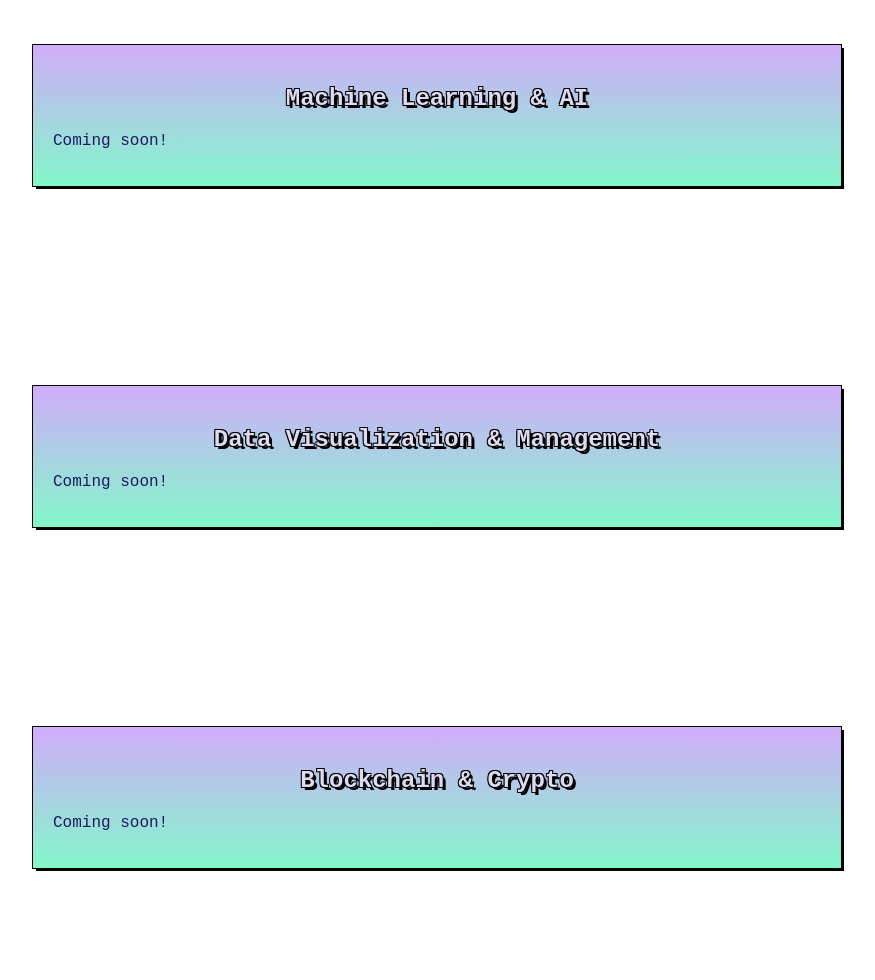
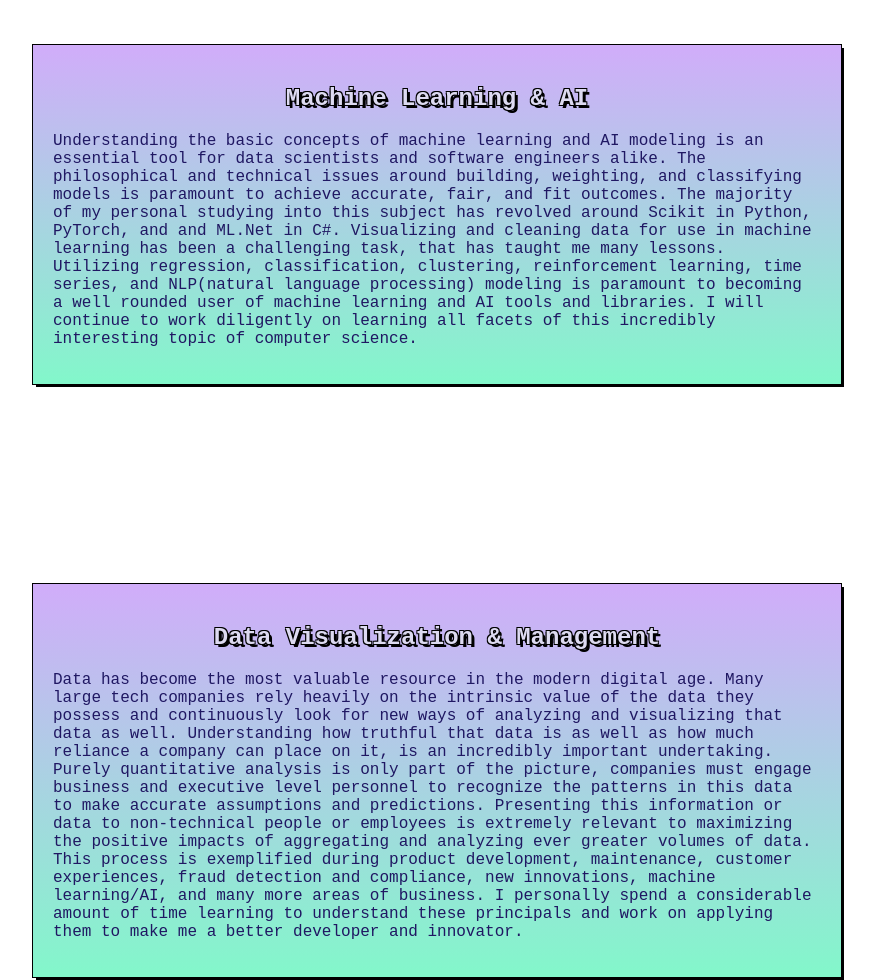
Before and after one commit to Alphabetsoup16/RetroStyleCV, a website built with Vite: page index.html in a window 1280 px wide. Shown: the part 1260-2240 px from the top of the page, without its empty margins (211-1086 px from the left). Built offline with nearby package versions, Linux system fonts and the light colour scheme; animation ran at ten frames a second.

Commit message:
added text

```diff
--- a/index.html
+++ b/index.html
@@ -30,14 +30,25 @@
       <section>
         <h2>Machine Learning & AI</h2>
         <p>
-          Coming soon!
+          Understanding the basic concepts of machine learning and AI modeling is an essential tool for data scientists and software engineers alike.
+          The philosophical and technical issues around building, weighting, and classifying models is paramount to achieve accurate, fair, and fit outcomes.
+          The majority of my personal studying into this subject has revolved around Scikit in Python, PyTorch, and and ML.Net in C#.
+          Visualizing and cleaning data for use in machine learning has been a challenging task, that has taught me many lessons.
+          Utilizing regression, classification, clustering, reinforcement learning, time series, and NLP(natural language processing) modeling is paramount to becoming a well rounded user of machine learning and AI tools and libraries.
+          I will continue to work diligently on learning all facets of this incredibly interesting topic of computer science.
         </p>
       </section>
 
       <section>
         <h2>Data Visualization & Management</h2>
         <p>
-          Coming soon!
+          Data has become the most valuable resource in the modern digital age.
+          Many large tech companies rely heavily on the intrinsic value of the data they possess and continuously look for new ways of analyzing and visualizing that data as well.
+          Understanding how truthful that data is as well as how much reliance a company can place on it, is an incredibly important undertaking.
+          Purely quantitative analysis is only part of the picture, companies must engage business and executive level personnel to recognize the patterns in this data to make accurate assumptions and predictions.
+          Presenting this information or data to non-technical people or employees is extremely relevant to maximizing the positive impacts of aggregating and analyzing ever greater volumes of data.
+          This process is exemplified during product development, maintenance, customer experiences, fraud detection and compliance, new innovations, machine learning/AI, and many more areas of business.
+          I personally spend a considerable amount of time learning to understand these principals and work on applying them to make me a better developer and innovator.
         </p>
       </section>
 
```
